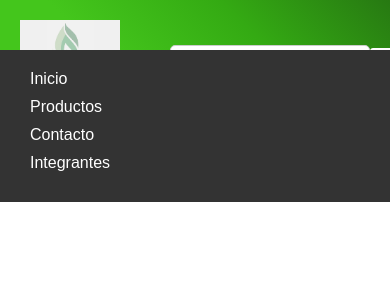
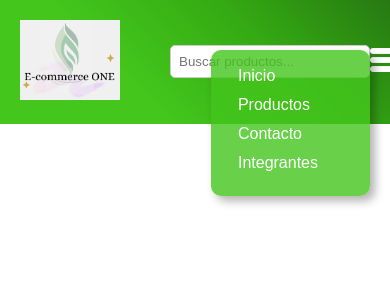
Before and after one commit to GuillermoJCV/E-Commerce-Project-ONE, a React (Vite) app: page / in a window 390 px wide. Shown: the top 300 px of the page. Built offline with nearby package versions, Linux system fonts and the light colour scheme; a web font is replaced by a local one.

Commit message:
Subir cambio del nav

```diff
--- a/src/components/Header.jsx
+++ b/src/components/Header.jsx
@@ -47,7 +47,7 @@ function Header() {
 
       {/* Renderizar el menú si showMenu es true */}
       {showMenu && (
-        <nav className="nav">
+         <nav className="nav tablet-nav"> {/* Añadir una clase específica para el menú en tablets */}
           <ul>
             <li><a href="#">Inicio</a></li>
             <li><a href="#">Productos</a></li>
--- a/src/styles/style.css
+++ b/src/styles/style.css
@@ -31,7 +31,7 @@ body {
 }
 
 .nav ul li {
-  margin-right: 20px;
+  margin-right: 25px;
 }
   .nav ul li a {
     color: #fff;
@@ -42,10 +42,9 @@ body {
   }
   .nav ul li a:hover {
     color: #ffffff; /* Cambia el color al pasar el cursor sobre el enlace */
-    font-size: 18px; /* Cambia el tamaño del texto al pasar el cursor sobre el enlace */
+    font-size: 16px; /* Cambia el tamaño del texto al pasar el cursor sobre el enlace */
     background: linear-gradient(45deg, #44c61c, #44c61c, #34aa13, #277912);
     border-radius: 5px;
-    font-size: 18px;
   }
   .menu-icon {
     display: none; /* Oculta el icono de hamburguesa por defecto */
@@ -67,36 +66,36 @@ body {
     border-color: #007bff; /* Cambia el color del borde cuando la barra de búsqueda está enfocada */
   }
 
-/* Estilos para tamaños de pantalla pequeños */
+/* ***Estilos para tamaños de Tablets*** */
+
   @media screen and (max-width: 768px) {
     .nav ul {
       display: none; /* Oculta el menú en pantallas pequeñas */
     }
-
     .menu-icon {
       display: block; /* Muestra el icono de hamburguesa en pantallas pequeñas */
       cursor: pointer;
     }
-
     .header {
       position: relative; /* Asegura que el menú se despliegue correctamente */
     }
-
-    .nav {
+    .tablet-nav {
       position: absolute;
       top: 50px; /* Posición del menú al desplegarse */
-      left: 0;
-      width: 100%; /* Ancho total del menú */
-      background-color: #333; /* Color de fondo del menú */
-      padding: 20px; /* Espaciado interno del menú */
+      right: 20px; /* Ajuste para colocar el menú en el lado derecho */
+      background-color: rgba(68, 198, 28, 0.8); /* Fondo verde transparente */
+      padding: 15px; /* Espaciado interno del menú */
       box-sizing: border-box; /* Calcula el tamaño total incluyendo el relleno y el borde */
+      border-radius: 10px; /* Redondear las esquinas del menú */
+      box-shadow: 5px 5px 10px rgba(0, 0, 0, 0.3); /* Agrega sombra para el efecto 3D */
     }
-
-    .nav ul {
+    .tablet-nav ul {
       display: block; /* Muestra la lista de elementos del menú */
     }
-    .nav ul li {
+    .tablet-nav ul li {
       display: block; /* Muestra cada elemento de menú en una línea */
-      margin-bottom: 10px; /* Espacio entre elementos de menú */
+      margin-bottom: 7px; /* Espacio entre elementos de menú */
+      text-align: left; /* Alinea los elementos del menú a la derecha */
+      padding: 2px; /* Ajuste el espacio interno de los elementos de menú */
     }
   }
```
